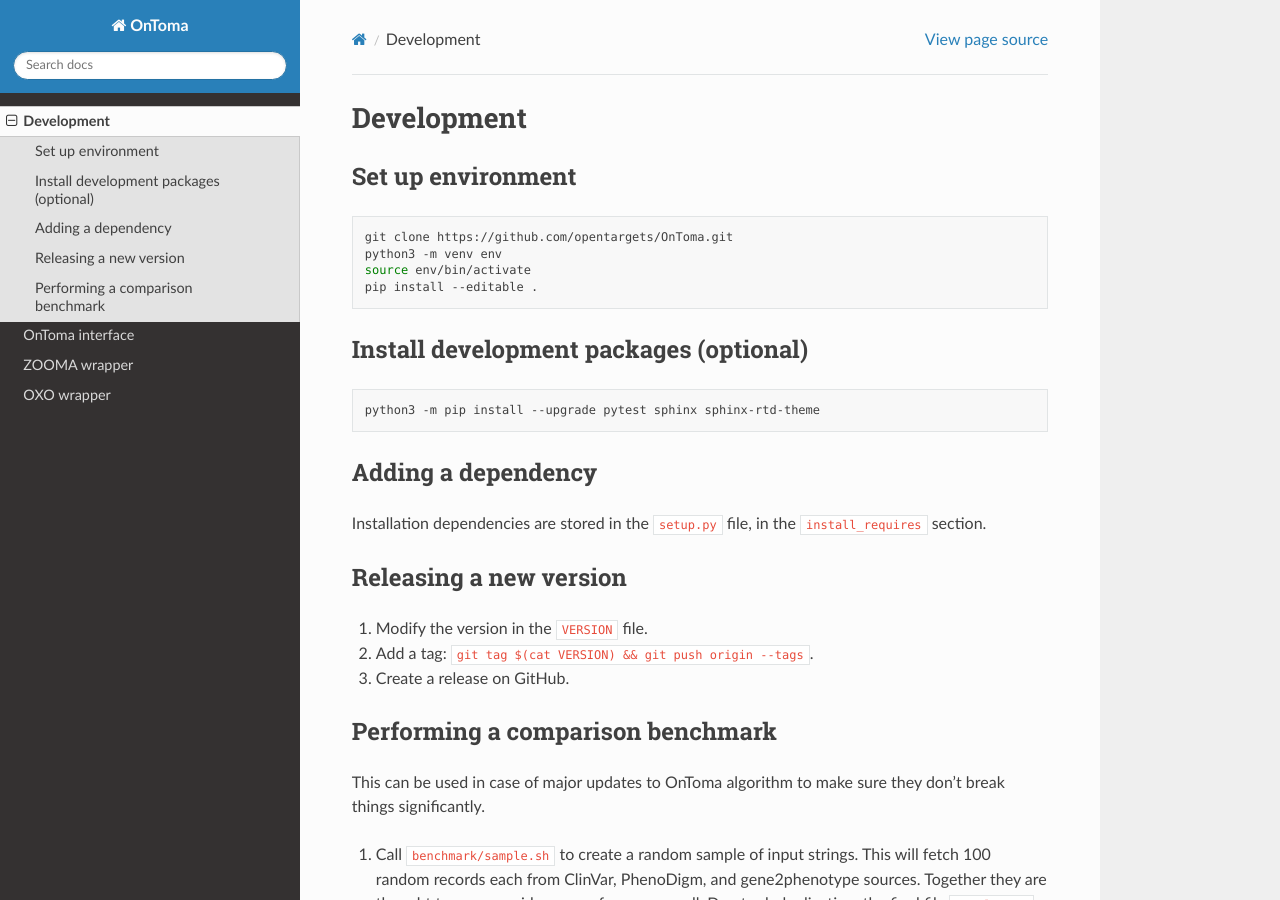
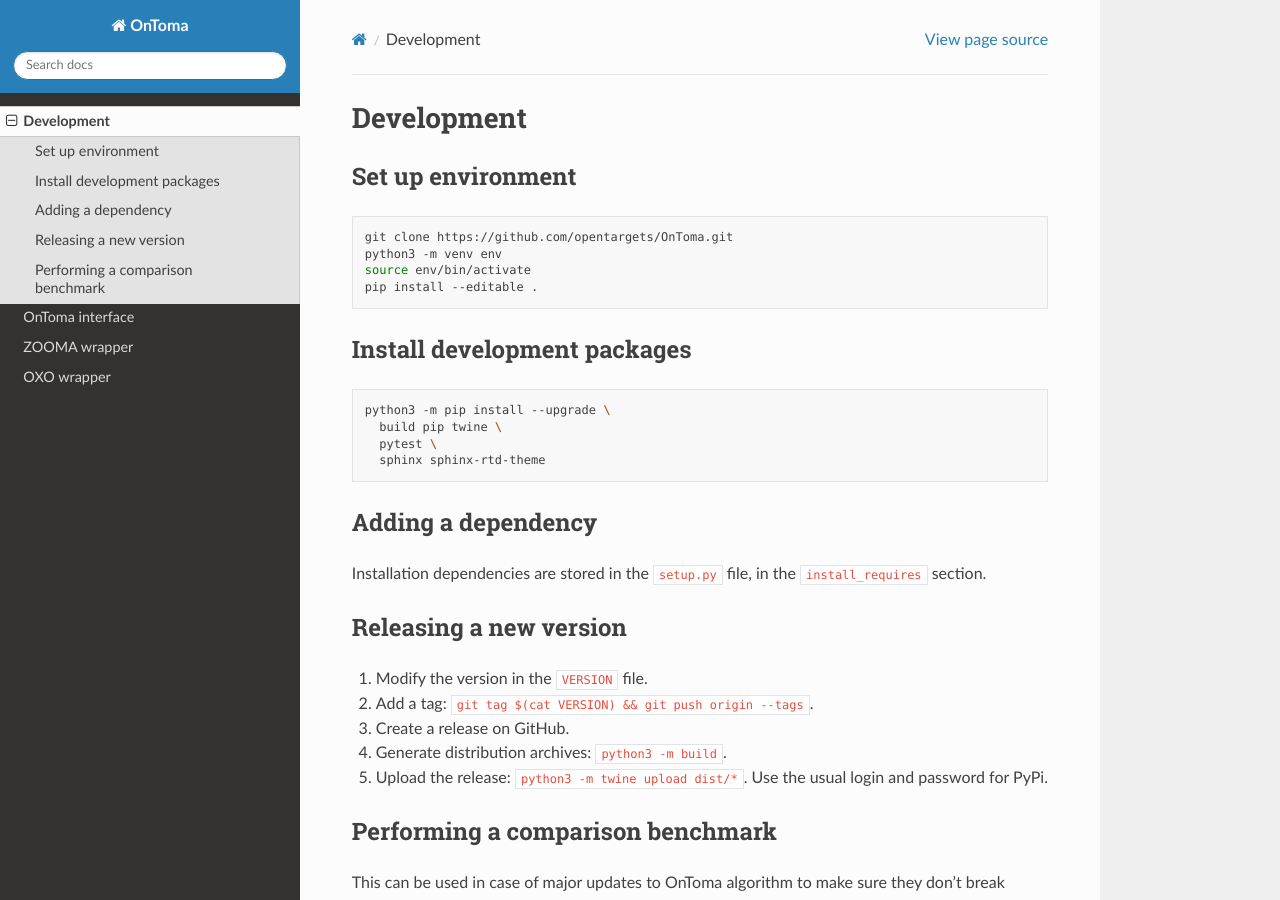
Before and after one commit to opentargets/OnToma, a Sphinx documentation site: the page built from docs/development.rst, in a window 1280 px wide and 900 px high. Built offline with Sphinx 7.4.7 and the Read the Docs theme 2.0.0, drawn with Linux system fonts in a browser that asks for light colours.

Commit message:
Add instructions for releasing on PyPi

```diff
--- a/docs/development.rst
+++ b/docs/development.rst
@@ -15,12 +15,15 @@ Set up environment
 
 
 
-Install development packages (optional)
----------------------------------------
+Install development packages
+----------------------------
 
 .. code-block:: bash
 
-    python3 -m pip install --upgrade pytest sphinx sphinx-rtd-theme
+    python3 -m pip install --upgrade \
+      build pip twine \
+      pytest \
+      sphinx sphinx-rtd-theme
 
 
 
@@ -35,6 +38,8 @@ Releasing a new version
 #. Modify the version in the ``VERSION`` file.
 #. Add a tag: ``git tag $(cat VERSION) && git push origin --tags``.
 #. Create a release on GitHub.
+#. Generate distribution archives: ``python3 -m build``.
+#. Upload the release: ``python3 -m twine upload dist/*``. Use the usual login and password for PyPi.
 
 
 
```
